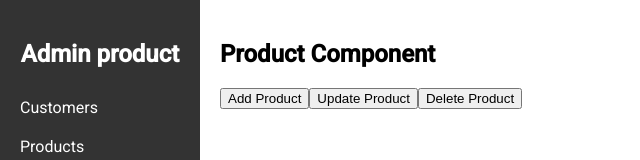
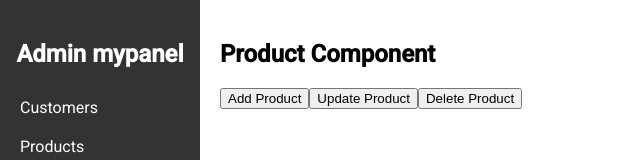
Before and after one commit to Shrinarhare/AdminPanel, an Angular app: page /products in a window 1280 px wide. Shown: the top 160 px of the page, without its empty margins (0-640 px from the left). Built offline with nearby package versions, Linux system fonts and the light colour scheme.

Commit message:
my update 2

```diff
--- a/src/app/product/product.component.html
+++ b/src/app/product/product.component.html
@@ -1,5 +1,5 @@
 <div class="sidebar">
-  <h2 class="h2">Admin product</h2>
+  <h2 class="h2">Admin mypanel</h2>
   <ul>
     <li><a routerLink="/customers" routerLinkActive="active">Customers</a></li>
     <li><a routerLink="/products" routerLinkActive="active">Products</a></li>
```
